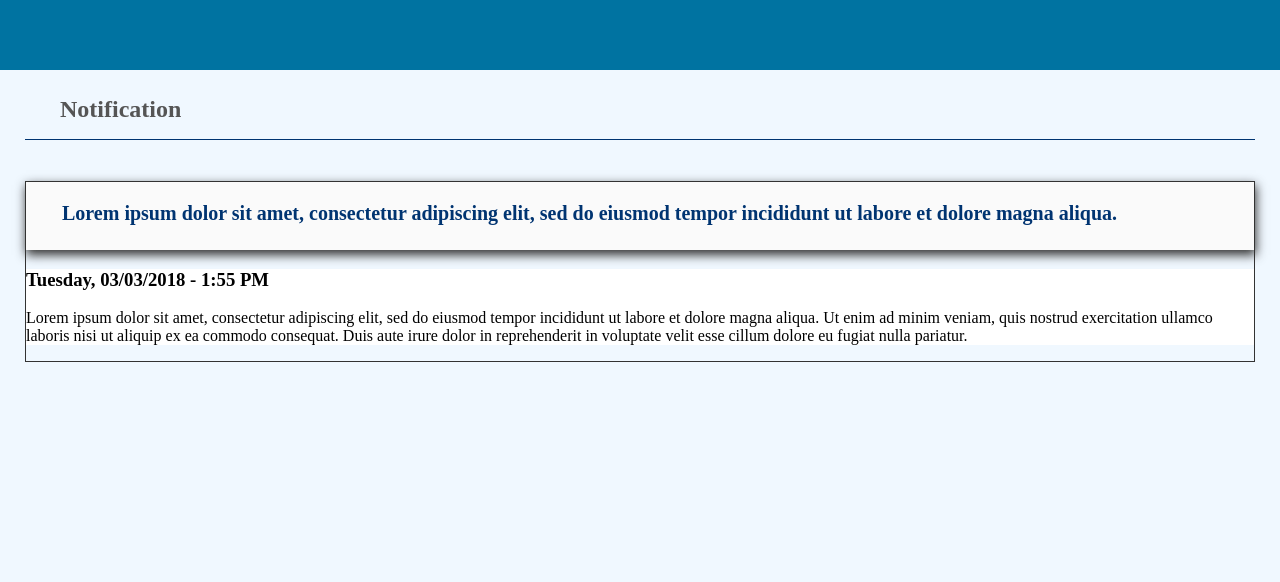
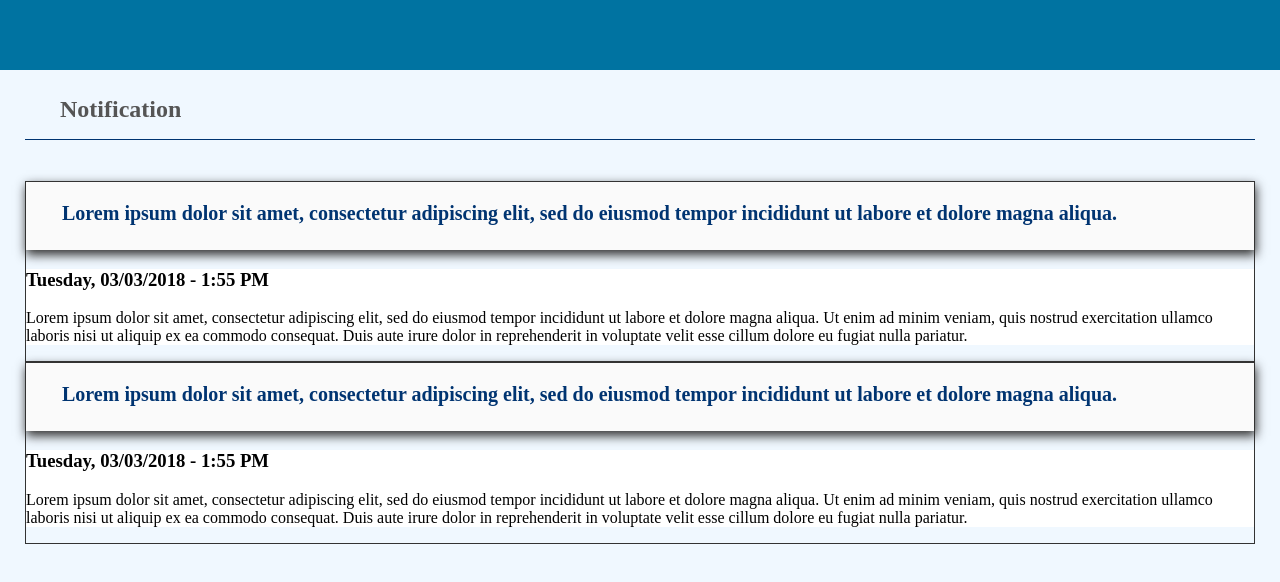
Before and after one commit to wikisamoilovska/homeworks, a plain HTML site: page index_photoshop.html in a window 1280 px wide. Drawn offline with Linux system fonts and the light colour scheme.

Commit message:
homework 3.2

```diff
--- a/index_photoshop.html
+++ b/index_photoshop.html
@@ -22,6 +22,16 @@
         </div>
 
     </article>
+    <article style="border: 1px solid #333; ">
+        <h2 style="padding: 20px 36px 25px;background-color:#fafafa; font-size:20px; color:#003471; margin:0; box-shadow: 1px 4px 10px 1px #333;">Lorem ipsum dolor sit amet, consectetur adipiscing elit, sed do eiusmod tempor incididunt
+            ut labore et dolore magna aliqua.</h2>
+        <div style="padding: ___________; background-color:#ffffff">
+            <h3>Tuesday, 03/03/2018 - 1:55 PM</h3>
+            <p>Lorem ipsum dolor sit amet, consectetur adipiscing elit, sed do eiusmod tempor incididunt ut labore et dolore magna aliqua.
+                Ut enim ad minim veniam, quis nostrud exercitation ullamco laboris nisi ut aliquip ex ea commodo consequat. Duis aute irure dolor in reprehenderit in voluptate velit esse cillum dolore eu fugiat nulla pariatur.</p>
+        </div>
+
+    </article>
 </section>
 
 
```
